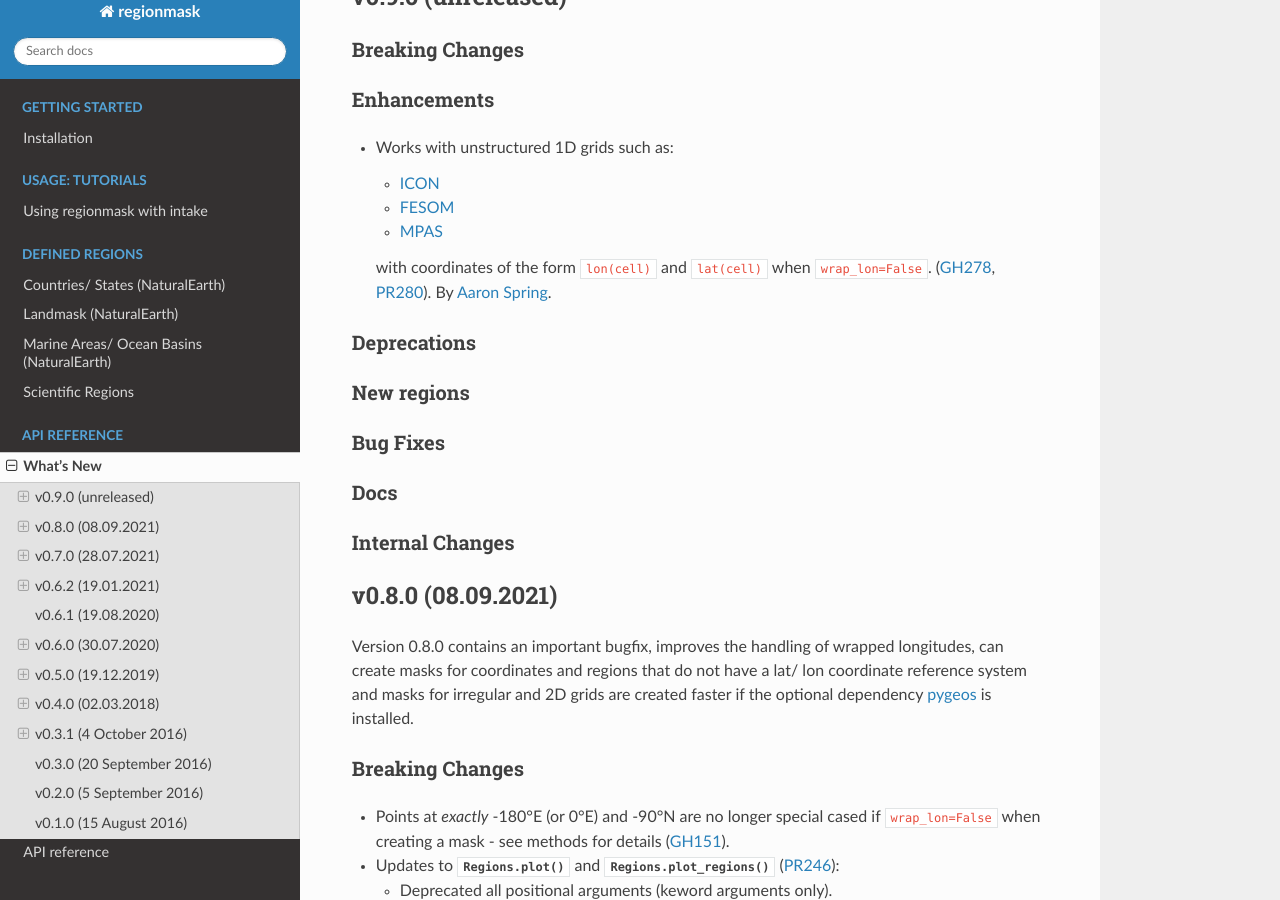
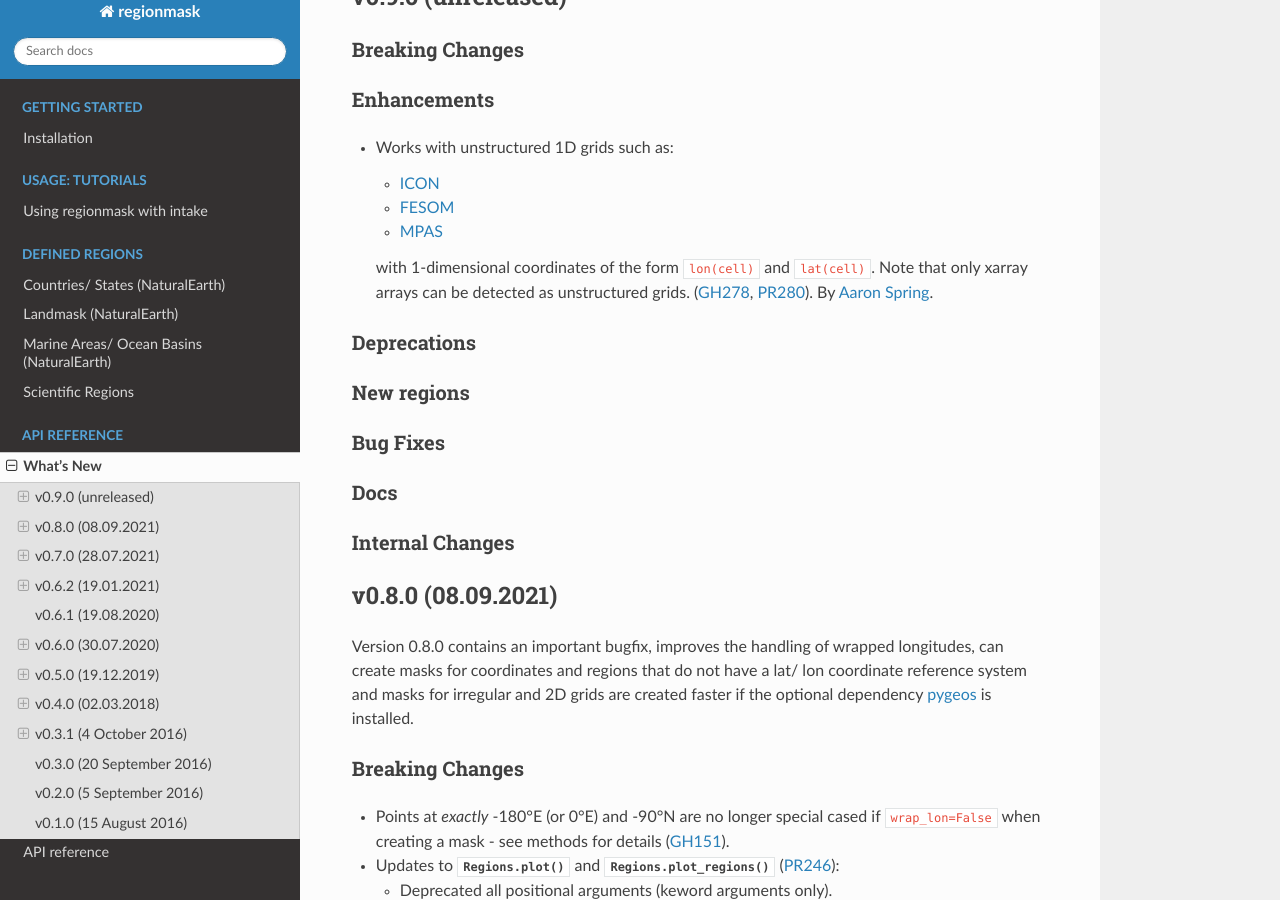
Before and after one commit to regionmask/regionmask, a Sphinx documentation site: the page built from docs/whats_new.rst, in a window 1280 px wide and 900 px high, scrolled down 304 px. Built offline with Sphinx 7.4.7 and the Read the Docs theme 2.0.0, drawn with Linux system fonts in a browser that asks for light colours; pages that are not in the unit, such as notebooks, are missing from menus; the version number could not be read and is left out.

Commit message:
Update docs/whats_new.rst
Co-authored-by: Mathias Hauser <mathause@users.noreply.github.com>

```diff
--- a/docs/whats_new.rst
+++ b/docs/whats_new.rst
@@ -24,8 +24,8 @@ Enhancements
   - `FESOM <https://fesom.de/>`_
   - `MPAS <https://mpas-dev.github.io/>`_
 
-  with coordinates of the form ``lon(cell)`` and ``lat(cell)``
-  when ``wrap_lon=False``.
+  with 1-dimensional coordinates of the form ``lon(cell)`` and ``lat(cell)``.
+  Note that only xarray arrays can be detected as unstructured grids.
   (:issue:`278`, :pull:`280`). By `Aaron Spring <https://github.com/aaronspring>`_.
 
 Deprecations
```
